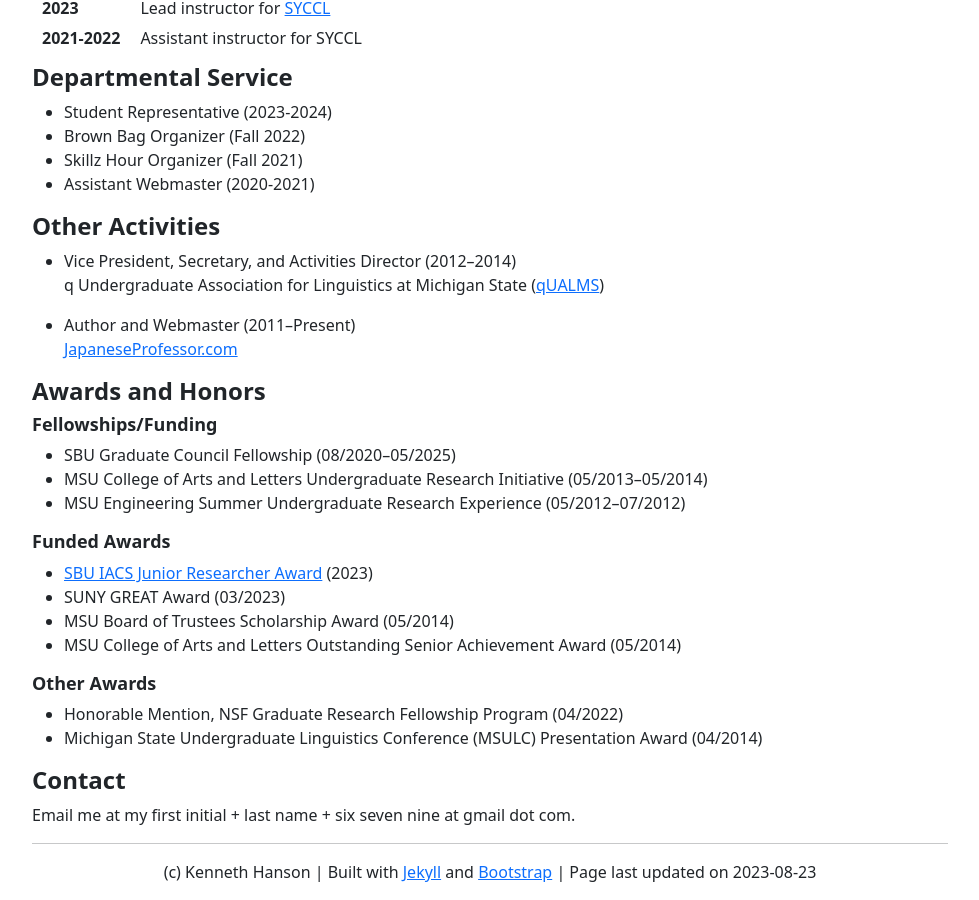
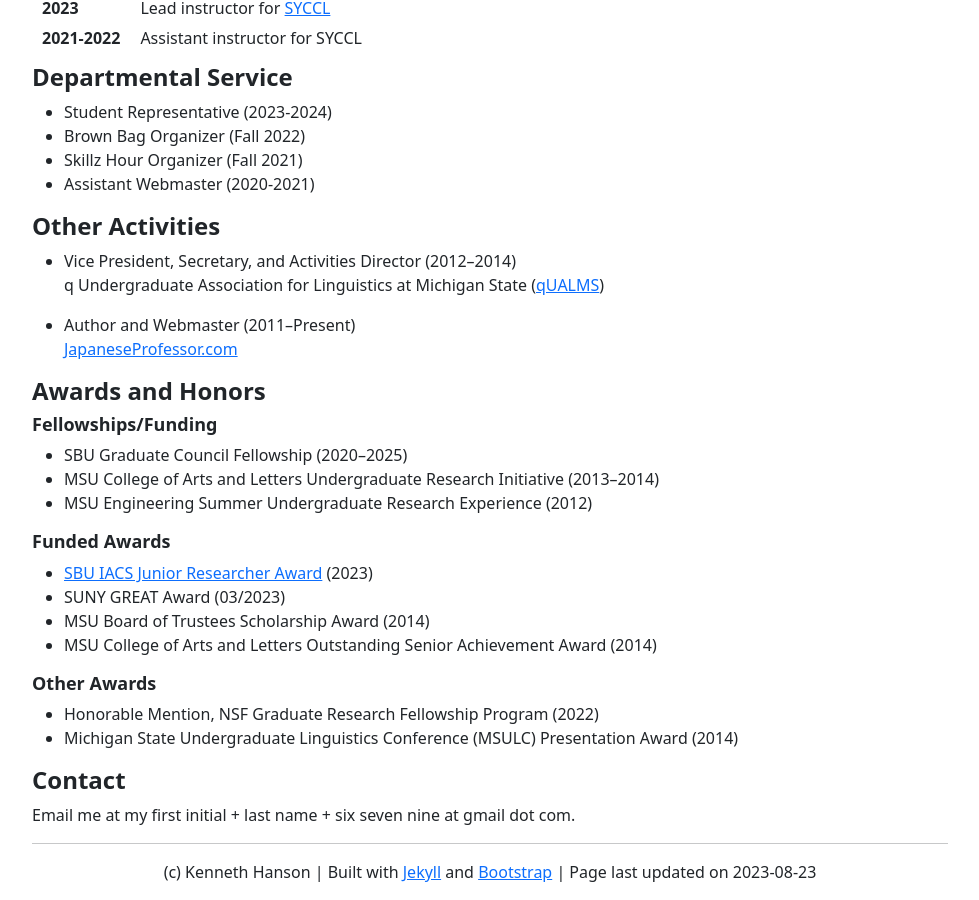
Before and after one commit to khanson679/khanson679.github.io, a Jekyll site: the page built from index.md, in a window 1280 px wide and 900 px high, scrolled down 1980 px. Shown: the whole window, without its empty margins (150-1129 px from the left). Built offline with Jekyll 4.4.1, drawn with Linux system fonts in a browser that asks for light colours.

Commit message:
Update links. Remove months from CV items.

```diff
--- a/index.md
+++ b/index.md
@@ -107,21 +107,21 @@ Michigan State University
 
 ### Fellowships/Funding
 
-* SBU Graduate Council Fellowship (08/2020--05/2025)
-* MSU College of Arts and Letters Undergraduate Research Initiative (05/2013--05/2014)
-* MSU Engineering Summer Undergraduate Research Experience (05/2012--07/2012)
+* SBU Graduate Council Fellowship (2020--2025)
+* MSU College of Arts and Letters Undergraduate Research Initiative (2013--2014)
+* MSU Engineering Summer Undergraduate Research Experience (2012)
 
 ### Funded Awards
 
 * [SBU IACS Junior Researcher Award][iacs-jra] (2023)
 * SUNY GREAT Award (03/2023)
-* MSU Board of Trustees Scholarship Award (05/2014)
-* MSU College of Arts and Letters Outstanding Senior Achievement Award (05/2014)
+* MSU Board of Trustees Scholarship Award (2014)
+* MSU College of Arts and Letters Outstanding Senior Achievement Award (2014)
 
 ### Other Awards
 
-* Honorable Mention, NSF Graduate Research Fellowship Program (04/2022)
-* Michigan State Undergraduate Linguistics Conference (MSULC) Presentation Award (04/2014)
+* Honorable Mention, NSF Graduate Research Fellowship Program (2022)
+* Michigan State Undergraduate Linguistics Conference (MSULC) Presentation Award (2014)
 
 
 ## Contact
@@ -135,6 +135,6 @@ Email me at my first initial + last name + six seven nine at gmail dot com.
 [jp]: https://www.japaneseprofessor.com
 [lair]: https://lair.cse.msu.edu/
 [marimba]: https://en.wikipedia.org/wiki/Marimba
-[qualms]: https://www.msu.edu/~qualms
+[qualms]: https://sites.google.com/site/msuqualms/
 [sbling]: https://linguistics.stonybrook.edu
 [syccl]: /teaching/syccl
```
